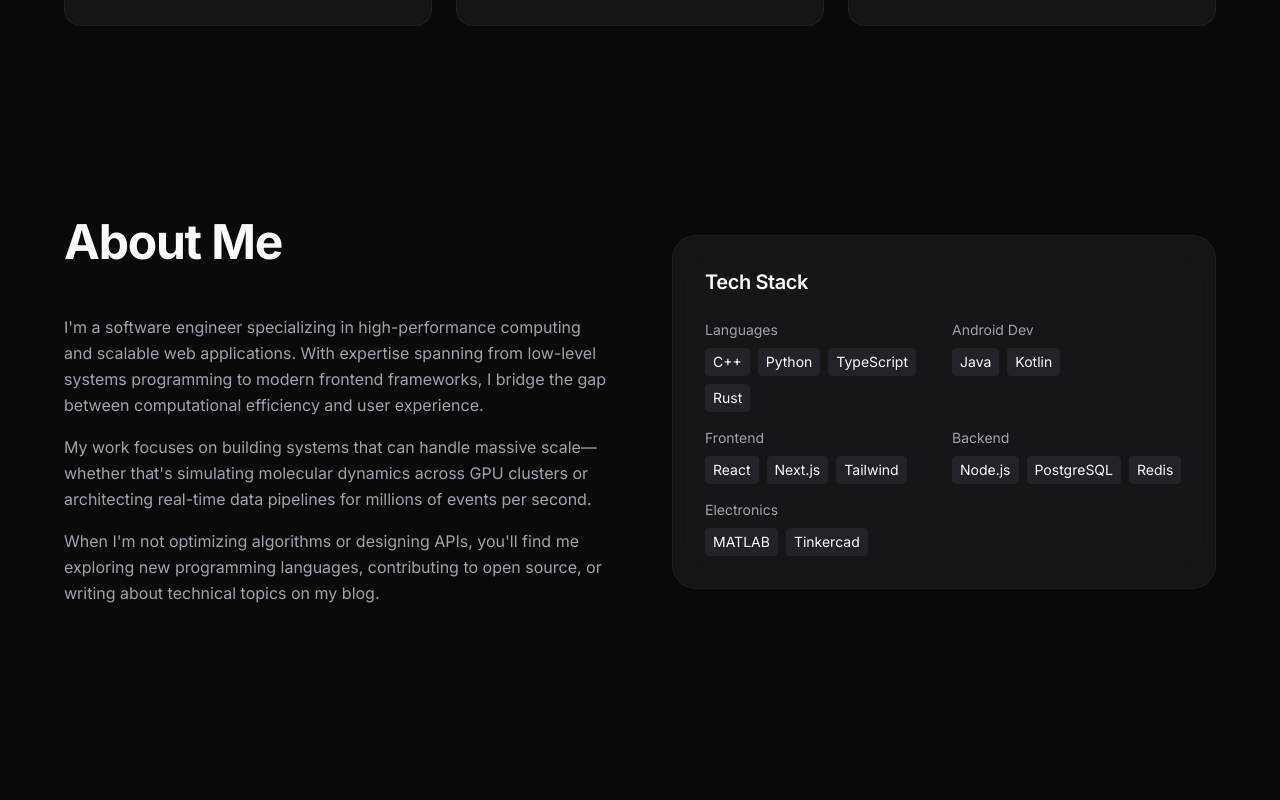
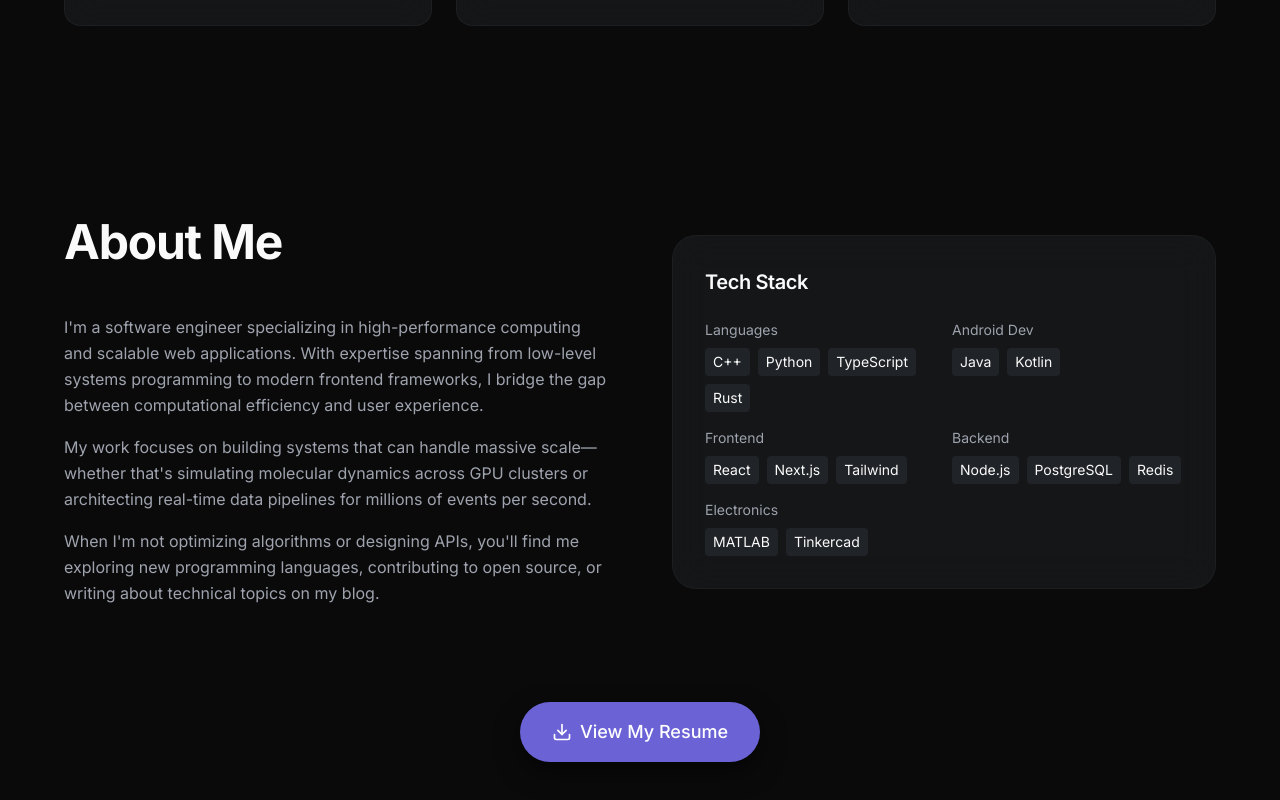
Before and after one commit to ravii17/Portfolio, a React (Vite) app: page / in a window 1280 px wide. Shown: the part 1988-2788 px from the top of the page. Built offline with nearby package versions, Linux system fonts and the light colour scheme; the HTML template or start-up script is replaced by a standard one.

Commit message:
edited info

```diff
--- a/src/pages/Index.tsx
+++ b/src/pages/Index.tsx
@@ -7,7 +7,7 @@ import SectionHeader from '@/components/SectionHeader';
 import BentoCard from '@/components/BentoCard';
 import MagneticButton from '@/components/MagneticButton';
 import { projects } from '@/data/projects';
-import { ArrowDown } from 'lucide-react';
+import { ArrowDown, Download } from 'lucide-react';
 
 const roles = ['HPC Engineer', 'Full Stack Developer', 'Software Engineer'];
 
@@ -170,6 +170,26 @@ const Index = () => {
           </div>
         </section>
 
+        <section className="pb-24 px-6 lg:px-16 flex justify-center">
+          <motion.div
+            initial={{ opacity: 0, y: 20 }}
+            whileInView={{ opacity: 1, y: 0 }}
+            viewport={{ once: true }}
+            transition={{ duration: 0.5 }}
+          >
+            <MagneticButton
+              as="a"
+              href="https://drive.google.com/file/d/1DRtGuIyJnwOldQtqJGsQf4VN2ObvEptl/view?usp=drive_link"
+              target="_blank"
+              rel="noopener noreferrer"
+              className="inline-flex items-center gap-2 px-8 py-4 bg-primary text-primary-foreground rounded-full text-lg font-medium hover:bg-primary/90 transition-all shadow-lg hover:shadow-xl hover:-translate-y-1"
+            >
+              <Download className="w-5 h-5" />
+              View My Resume
+            </MagneticButton>
+          </motion.div>
+        </section>
+
         <div className="h-32" />
       </div>
     </PageTransition>
```
